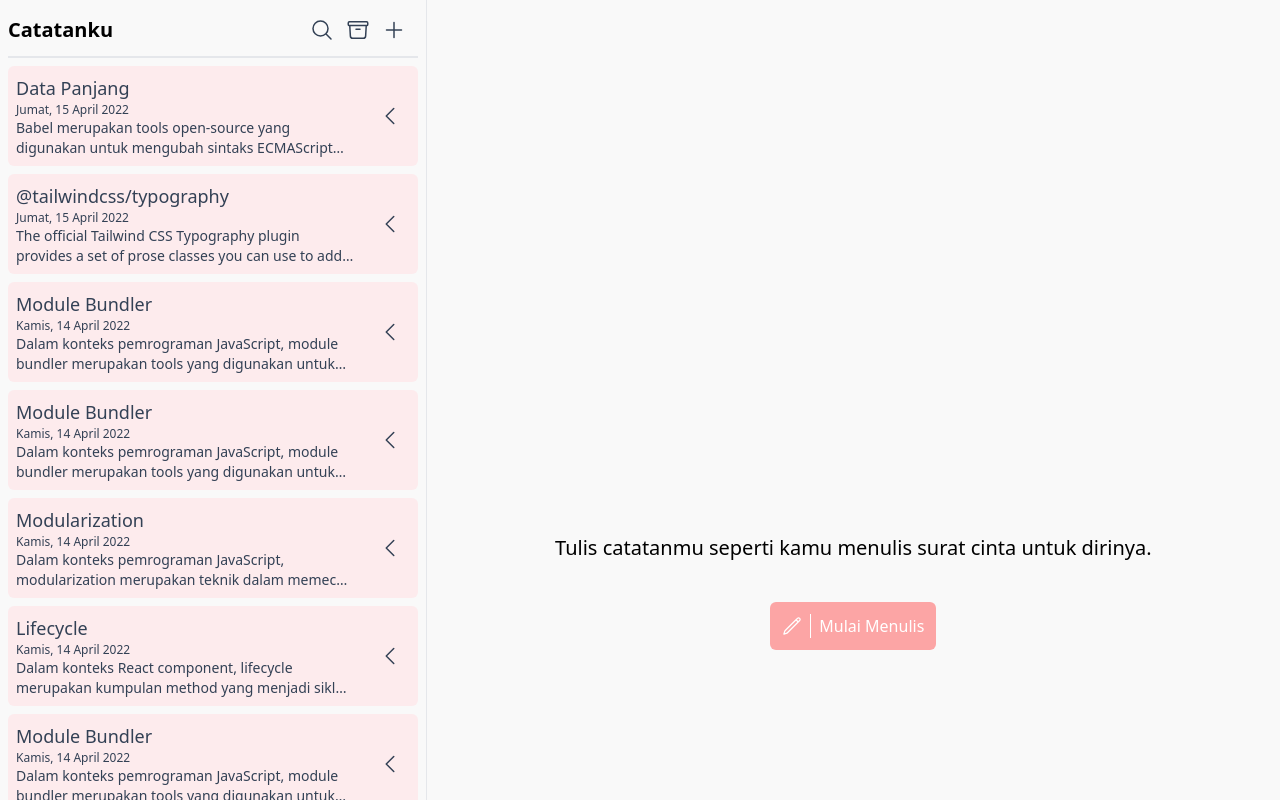
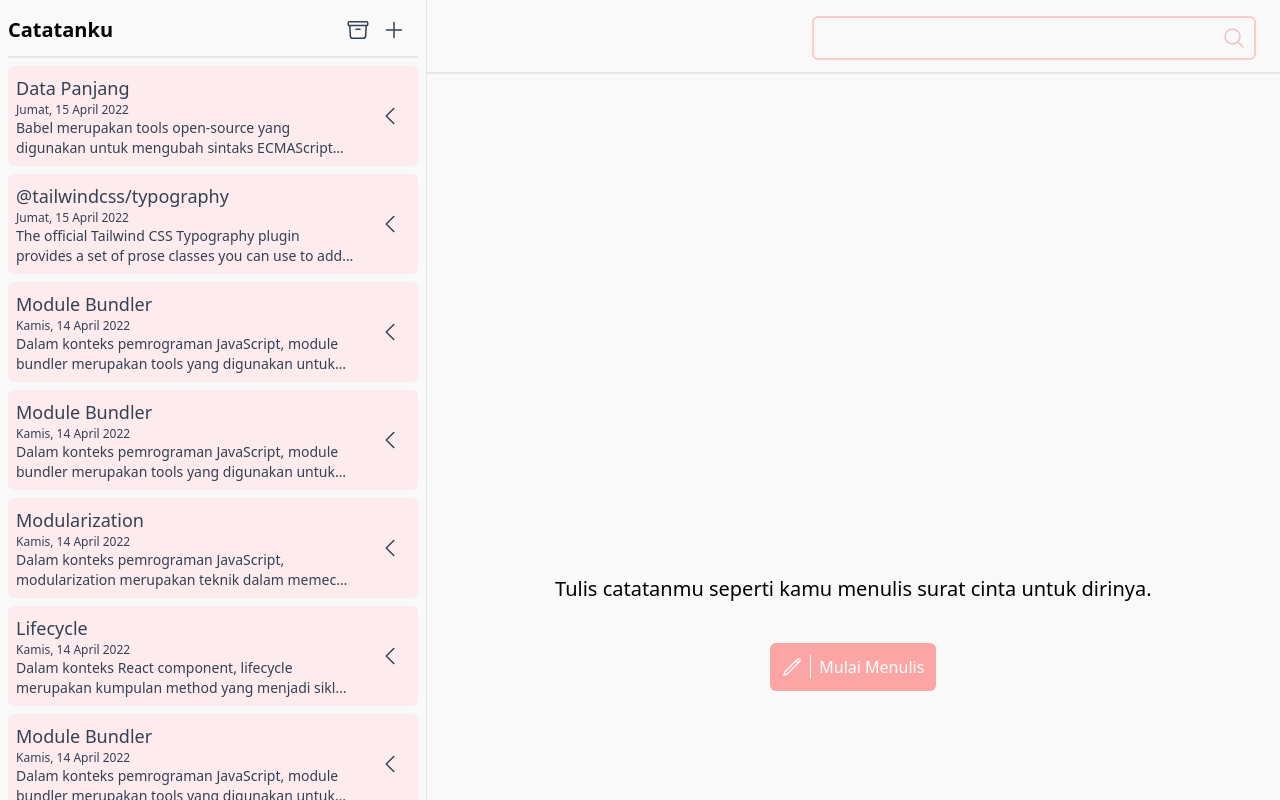
Before and after one commit to yuandahanif/chat-note, a React (Vite) app: page /note in a window 1280 px wide. Built offline with nearby package versions, Linux system fonts and the light colour scheme.

Commit message:
feat: :ambulance: search function

```diff
--- a/src/App.tsx
+++ b/src/App.tsx
@@ -11,7 +11,7 @@ function App() {
   const [notes, setNotes] = useState(getInitialData());
   const [noteId, setNoteId] = useState<number | null>(null);
   const [filter, setFilter] = useState<"unarchived" | "archived">("unarchived");
-  const [filterName, setFilterName] = useState<null | string>(null);
+  const [filterName, setFilterName] = useState<string>("");
   const [formAddVisible, setFormAddVisible] = useState<boolean>(false);
 
   const noteMemo = useMemo(() => {
@@ -25,8 +25,16 @@ function App() {
       return note.archived == (filter == "archived");
     });
 
+    if (filterName != "") {
+      filteredData = filteredData.filter((note) => {
+        return note.title
+          .toLocaleLowerCase()
+          .includes(filterName.toLocaleLowerCase());
+      });
+    }
+
     return filteredData;
-  }, [notes, filter]);
+  }, [notes, filter, filterName]);
 
   const noteDetailMemo = useMemo(() => {
     if (noteId != null) {
@@ -101,27 +109,6 @@ function App() {
 
             <div className="mr-3 flex gap-3">
               <IconButton
-                title="Arsip Catatan"
-                onClick={() => {}}
-                isActive={false}
-              >
-                <svg
-                  xmlns="http://www.w3.org/2000/svg"
-                  fill="none"
-                  viewBox="0 0 24 24"
-                  strokeWidth={1.5}
-                  stroke="currentColor"
-                  className="h-6 w-6"
-                >
-                  <path
-                    strokeLinecap="round"
-                    strokeLinejoin="round"
-                    d="M21 21l-5.197-5.197m0 0A7.5 7.5 0 105.196 5.196a7.5 7.5 0 0010.607 10.607z"
-                  />
-                </svg>
-              </IconButton>
-
-              <IconButton
                 onClick={() => toggleArchivefilter()}
                 title="Arsip Catatan"
                 isActive={filter == "archived"}
@@ -194,6 +181,39 @@ function App() {
       </aside>
 
       <main className="hidden max-h-screen flex-col overflow-y-auto md:flex md:w-2/3">
+        <div className="sticky left-0 right-0 top-0 z-50 mb-2 flex justify-between border-b-2 bg-main-white pb-3 pt-4">
+          <div className="ml-auto mr-6">
+            <label className="flex items-center rounded-md border-2 border-red-200 p-2 px-2 focus:outline-none">
+              <input
+                type="text"
+                value={filterName}
+                onChange={(e) => setFilterName(e.target.value)}
+                className="inline-flex min-w-[400px] bg-transparent focus:outline-none"
+              />
+
+              <IconButton
+                title="Arsip Catatan"
+                onClick={() => {}}
+                isActive={true}
+              >
+                <svg
+                  xmlns="http://www.w3.org/2000/svg"
+                  fill="none"
+                  viewBox="0 0 24 24"
+                  strokeWidth={1.5}
+                  stroke="currentColor"
+                  className="h-6 w-6"
+                >
+                  <path
+                    strokeLinecap="round"
+                    strokeLinejoin="round"
+                    d="M21 21l-5.197-5.197m0 0A7.5 7.5 0 105.196 5.196a7.5 7.5 0 0010.607 10.607z"
+                  />
+                </svg>
+              </IconButton>
+            </label>
+          </div>
+        </div>
         {noteId == null && formAddVisible && (
           <div className="flex h-full w-full flex-col items-center justify-start px-8 py-16">
             <h1 className="text-3xl">Tambah catatan</h1>
```
